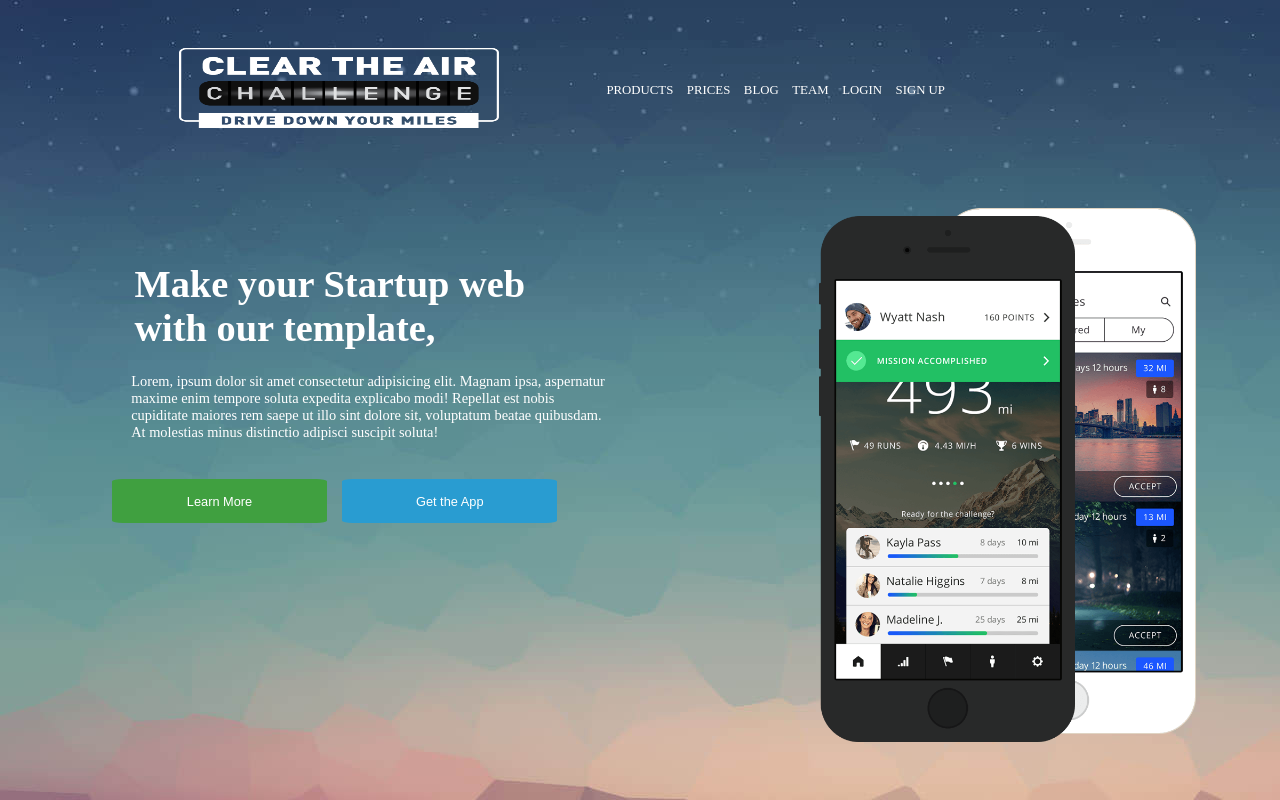
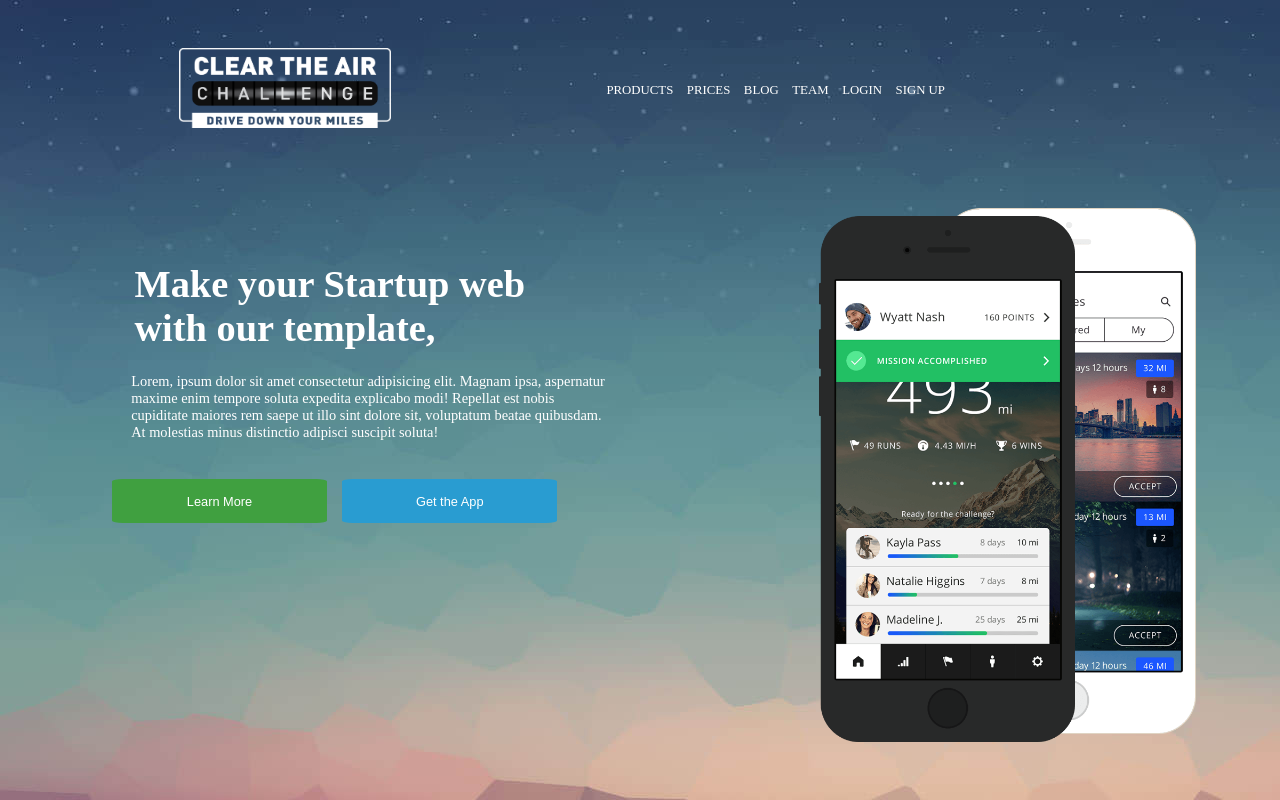
Before and after one commit to thesergioliveira/mobileApp, a plain HTML site: page index.html in a window 1280 px wide. Drawn offline with Linux system fonts and the light colour scheme.

Commit message:
transition and some minor changes to the layout

```diff
--- a/css/style.css
+++ b/css/style.css
@@ -24,10 +24,13 @@ header div{
 .logo{
     width: 25vw;
     height: 10vh;
+    min-width: 6.5rem;
+    max-width: 13.26rem;
     margin: 4rem 109 auto;
     position: absolute;
     top: 6vh;
     left: 14vw;
+    transition: 400ms;
 }
 
 /* Navigation */
@@ -49,6 +52,12 @@ ul li{
 ul li a{
     text-decoration: none;
     color: white;
+    transition: 400ms;
+}
+
+a:hover, .logo:hover{
+    opacity: 0.6;
+    transform: scale(1.05);
 }
 
 
```
